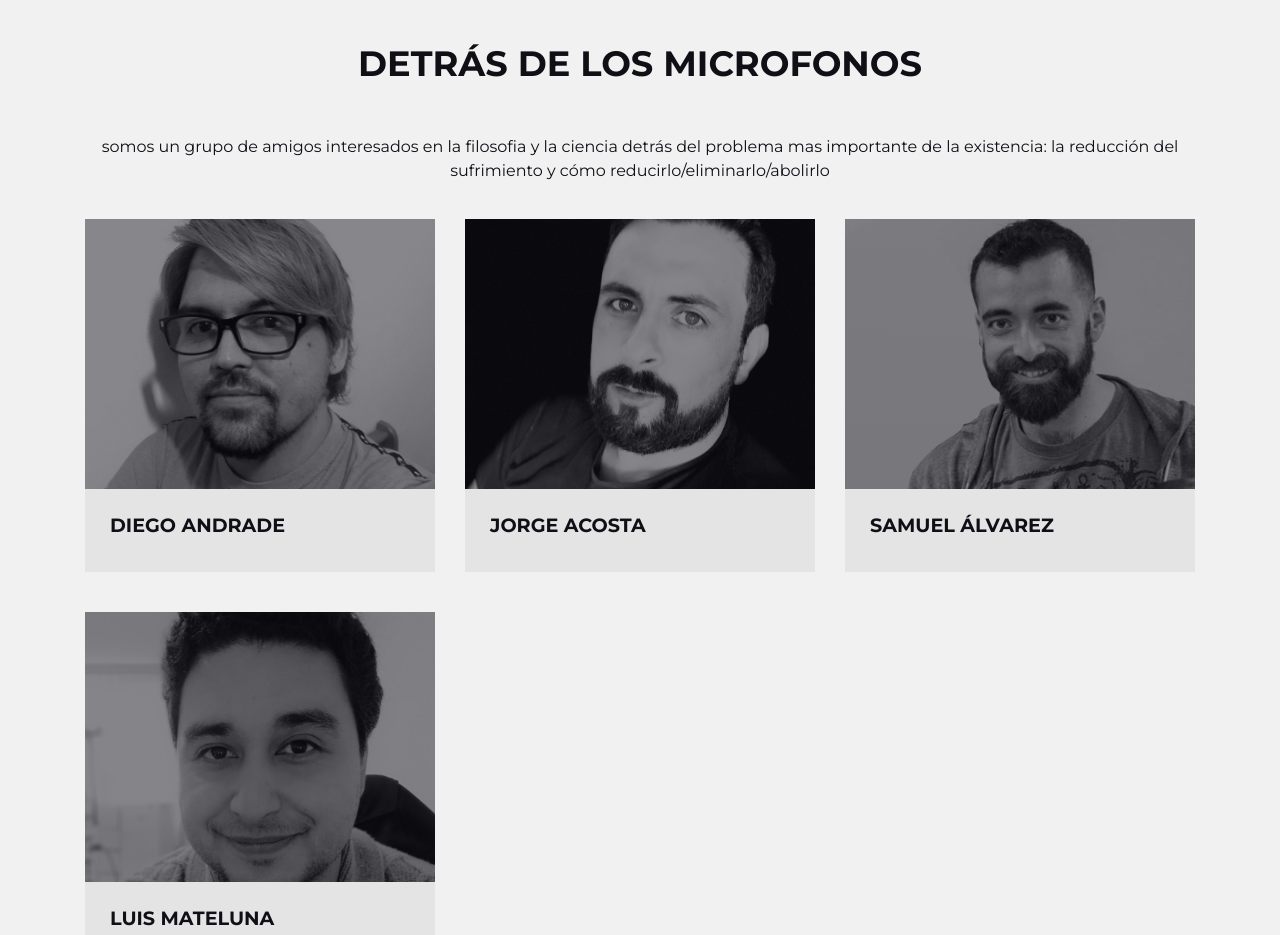
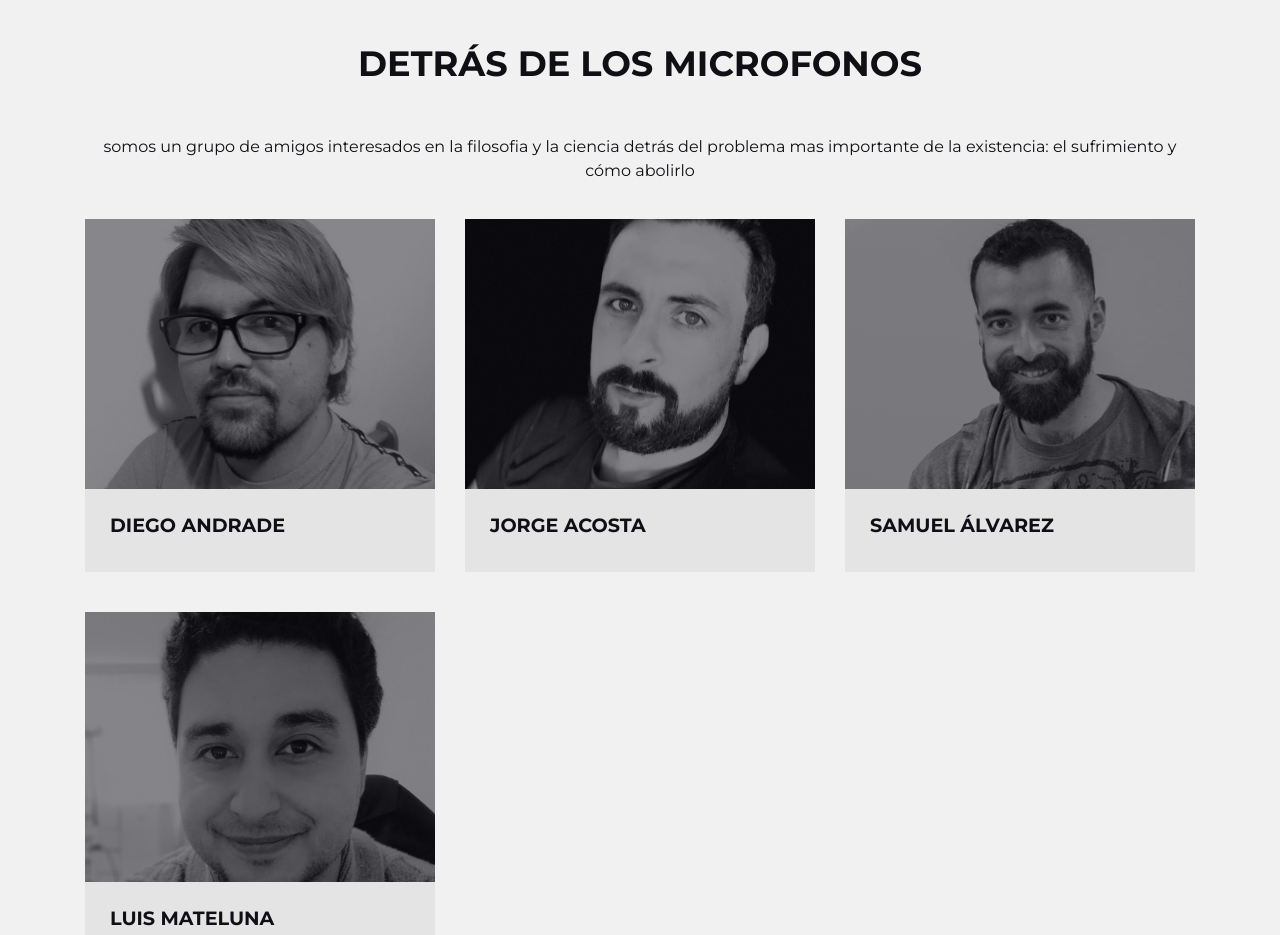
Before and after one commit to Transmigrado/IAPodcast, a React (Create React App) app: page / in a window 1280 px wide. Shown: the part 1360-2295 px from the top of the page. Built offline with nearby package versions, Linux system fonts and the light colour scheme.

Commit message:
change text

```diff
--- a/public/index.html
+++ b/public/index.html
@@ -8,7 +8,7 @@
 
     <meta
       name="El imperativo Altruista"
-      content="somos un grupo de amigos interesados en la filosofia y la ciencia detrás del problema mas importante de la existencia: la reducción del sufrimiento y cómo reducirlo/eliminarlo/abolirlo"
+      content="somos un grupo de amigos interesados en la filosofia y la ciencia detrás del problema mas importante de la existencia: el sufrimiento y cómo abolirlo"
     />
     <link rel="apple-touch-icon" href="%PUBLIC_URL%/logo192.png" />
     <link rel="manifest" href="%PUBLIC_URL%/manifest.json" />
--- a/src/Components/BehindMic/index.js
+++ b/src/Components/BehindMic/index.js
@@ -39,7 +39,7 @@ const BehindMic = () => (
     <section id="about-us" className="section-negative" style={{paddingTop:'20px'}}>
             <div className="container">
             <h2 className="title-default text-center">Detrás de los microfonos</h2>
-            <p className="text-center">somos un grupo de amigos interesados en la filosofia y la ciencia detrás del problema mas importante de la existencia: la reducción del sufrimiento y cómo reducirlo/eliminarlo/abolirlo</p>
+            <p className="text-center">somos un grupo de amigos interesados en la filosofia y la ciencia detrás del problema mas importante de la existencia: el sufrimiento y cómo abolirlo</p>
             <div className="row mb-30" style={{paddingTop:'20px'}}>
                 {podcasters.map((item, index) => <Item key={`header_key_${index}`} {...item} />)}
             </div>
```
